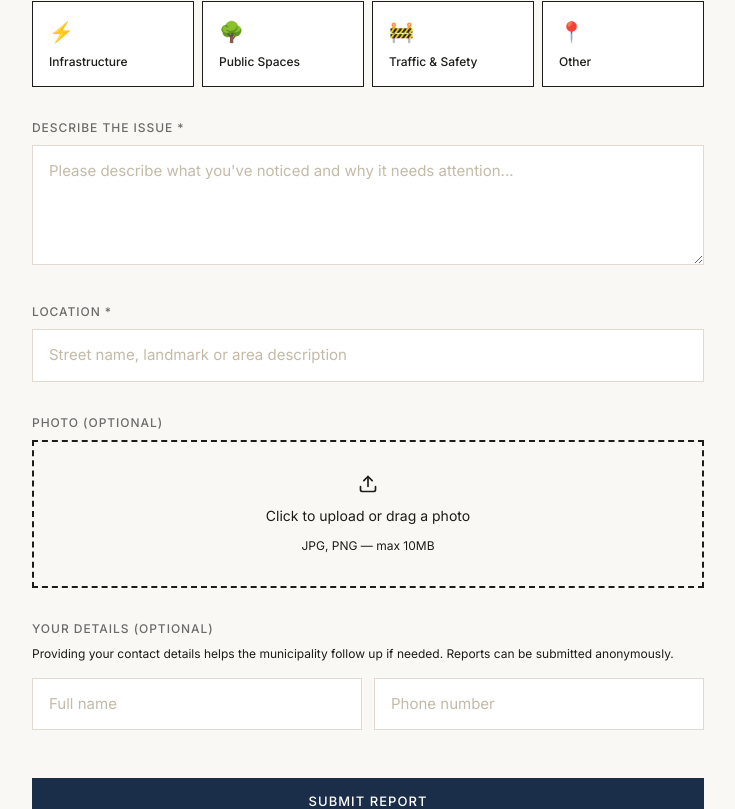
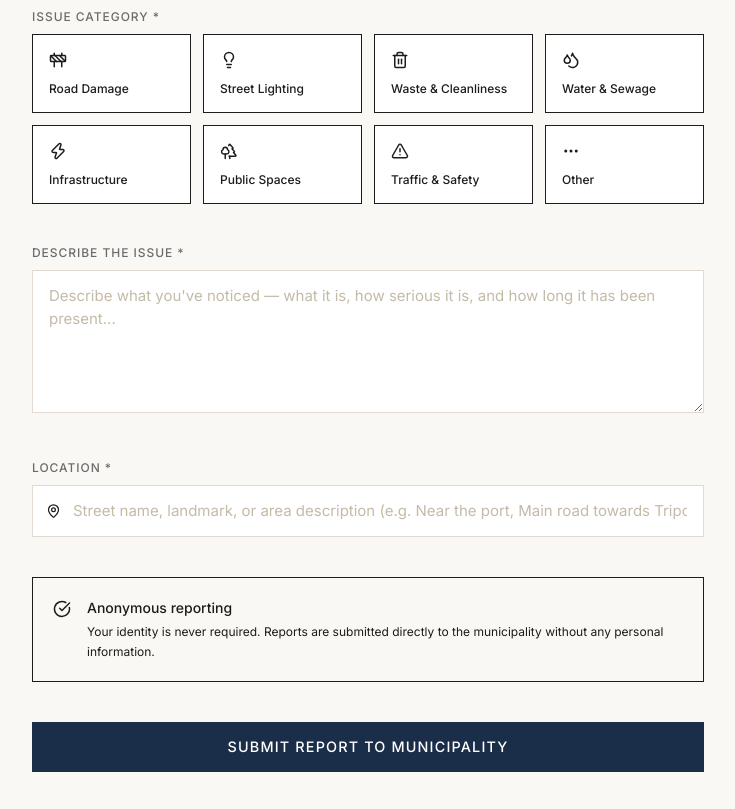
Before and after one commit to habibnemer/anfeh-municipality, a Next.js app: page /report in a window 1280 px wide. Shown: the part 576-1385 px from the top of the page, without its empty margins (0-735 px from the left). Built offline with nearby package versions, Linux system fonts and the light colour scheme.

Commit message:
Professional redesign: remove emojis, anonymous reports, real stats, no prototype disclaimers

```diff
--- a/app/page.tsx
+++ b/app/page.tsx
@@ -54,7 +54,7 @@ export default function HomePage() {
       <section style={{background:'var(--color-navy-dark)',borderBottom:'1px solid rgba(255,255,255,0.05)'}}>
         <div className="container-site">
           <div className="grid grid-cols-2 md:grid-cols-4" style={{borderRight:'1px solid rgba(255,255,255,0.05)'}}>
-            {[{v:'[Year]',l:'Municipality Est.'},{v:'[#]',l:'Active Projects'},{v:'[#]+',l:'Residents Served'},{v:'[#] km',l:'Coastline'}].map((s)=>(
+            {[{v:'1951',l:'Municipality Est.'},{v:'5',l:'Active Projects'},{v:'8,000+',l:'Residents Served'},{v:'4 km',l:'Coastline'}].map((s)=>(
               <div key={s.l} className="px-6 py-8 text-center" style={{borderLeft:'1px solid rgba(255,255,255,0.05)'}}>
                 <p className="font-serif text-2xl md:text-3xl text-white mb-1" style={{fontFamily:'var(--font-cormorant,Georgia,serif)'}}>{s.v}</p>
                 <p className="text-[10px] tracking-[0.2em] uppercase" style={{color:'rgba(255,255,255,0.3)'}}>{s.l}</p>
--- a/app/report/page.tsx
+++ b/app/report/page.tsx
@@ -2,37 +2,32 @@
 
 import { useState } from 'react'
 import Link from 'next/link'
-import { ArrowLeft, CheckCircle, Upload } from 'lucide-react'
+import { ArrowLeft, CheckCircle, Construction, Lightbulb, Trash2, Droplets, Zap, Trees, TriangleAlert, MoreHorizontal, MapPin } from 'lucide-react'
 import { reportCategories } from '@/lib/data'
 import { submitReport } from '@/lib/actions/reports'
+
+const iconMap: Record<string, React.ElementType> = {
+  Construction, Lightbulb, Trash2, Droplets, Zap, Trees, TriangleAlert, MoreHorizontal,
+}
 
 export default function ReportPage() {
   const [step, setStep] = useState<'form' | 'success'>('form')
   const [category, setCategory] = useState('')
   const [description, setDescription] = useState('')
   const [location, setLocation] = useState('')
-  const [name, setName] = useState('')
-  const [phone, setPhone] = useState('')
   const [loading, setLoading] = useState(false)
   const [error, setError] = useState('')
   const [ref, setRef] = useState('')
 
   const handleSubmit = async (e: React.FormEvent) => {
     e.preventDefault()
-    if (!category || !description.trim() || !location.trim()) {
-      setError('Please select a category, describe the issue and provide a location.')
-      return
-    }
+    if (!category) { setError('Please select an issue category.'); return }
+    if (!description.trim()) { setError('Please describe the issue.'); return }
+    if (!location.trim()) { setError('Please provide a location.'); return }
     setLoading(true)
     setError('')
     try {
-      const result = await submitReport({
-        category,
-        description,
-        location,
-        name: name.trim() || undefined,
-        phone: phone.trim() || undefined,
-      })
+      const result = await submitReport({ category, description, location })
       setRef(result.reference)
       setStep('success')
     } catch (err) {
@@ -46,23 +41,25 @@ export default function ReportPage() {
     return (
       <div className="min-h-screen flex items-center justify-center px-6 pt-20" style={{background:'var(--color-warm-white)'}}>
         <div className="w-full max-w-md text-center">
-          <div className="w-16 h-16 rounded-full border-2 flex items-center justify-center mx-auto mb-6" style={{borderColor:'var(--color-olive)'}}>
+          <div className="w-16 h-16 border-2 flex items-center justify-center mx-auto mb-6" style={{borderColor:'var(--color-olive)'}}>
             <CheckCircle size={28} style={{color:'var(--color-olive)'}} />
           </div>
           <h1 className="font-serif text-3xl mb-3" style={{fontFamily:'var(--font-cormorant,Georgia,serif)',color:'var(--color-navy)'}}>
-            Report Submitted
+            Report Received
           </h1>
-          <p className="text-sm mb-6" style={{color:'var(--color-muted)'}}>
-            Thank you for helping keep Anfeh safe and clean. The municipality will review your report.
+          <p className="text-sm mb-8 leading-relaxed" style={{color:'var(--color-muted)'}}>
+            Thank you for helping keep Anfeh safe and clean. The municipal team will review your report and take action.
           </p>
-          <div className="p-5 mb-8 border" style={{background:'var(--color-cream)',borderColor:'var(--color-stone)'}}>
-            <p className="text-[10px] tracking-widest uppercase mb-2" style={{color:'var(--color-muted)'}}>Reference Number</p>
-            <p className="font-serif text-2xl" style={{fontFamily:'var(--font-cormorant,Georgia,serif)',color:'var(--color-navy)'}}>{ref}</p>
-            <p className="text-xs mt-2" style={{color:'var(--color-limestone)'}}>Keep this reference for follow-up</p>
+          <div className="p-6 mb-8 border" style={{background:'var(--color-cream)',borderColor:'var(--color-stone)'}}>
+            <p className="text-[10px] tracking-[0.3em] uppercase mb-3" style={{color:'var(--color-muted)'}}>Reference Number</p>
+            <p className="font-serif text-3xl" style={{fontFamily:'var(--font-cormorant,Georgia,serif)',color:'var(--color-navy)'}}>{ref}</p>
+            <p className="text-xs mt-2" style={{color:'var(--color-limestone)'}}>Save this number to follow up on your report</p>
           </div>
           <div className="space-y-3">
-            <button onClick={()=>{setStep('form');setCategory('');setDescription('');setLocation('');setName('');setPhone('')}}
-              className="btn-primary w-full justify-center">
+            <button
+              onClick={() => { setStep('form'); setCategory(''); setDescription(''); setLocation('') }}
+              className="btn-primary w-full justify-center"
+            >
               Submit Another Report
             </button>
             <Link href="/" className="btn-ghost w-full justify-center">Return Home</Link>
@@ -74,46 +71,60 @@ export default function ReportPage() {
 
   return (
     <>
-      <div className="pt-32 pb-16" style={{background:'var(--color-navy)'}}>
+      {/* Hero */}
+      <div className="pt-36 pb-20" style={{background:'var(--color-navy)'}}>
         <div className="container-site">
-          <Link href="/" className="inline-flex items-center gap-2 text-sm mb-6 transition-colors" style={{color:'rgba(255,255,255,0.5)'}}>
-            <ArrowLeft size={14} /> Back
+          <Link href="/" className="inline-flex items-center gap-2 text-sm mb-8 transition-opacity hover:opacity-70" style={{color:'rgba(255,255,255,0.5)'}}>
+            <ArrowLeft size={14} /> Back to Home
           </Link>
-          <h1 className="font-serif text-4xl md:text-5xl text-white mb-3" style={{fontFamily:'var(--font-cormorant,Georgia,serif)'}}>
-            See something that needs attention?
+          <p className="text-[10px] tracking-[0.4em] uppercase mb-4" style={{color:'rgba(255,255,255,0.3)'}}>
+            Anfeh Municipality
+          </p>
+          <h1 className="font-serif text-4xl md:text-6xl text-white mb-5 leading-tight" style={{fontFamily:'var(--font-cormorant,Georgia,serif)'}}>
+            Report an Issue
           </h1>
-          <p className="text-base max-w-xl" style={{color:'rgba(255,255,255,0.6)'}}>
-            Help us keep Anfeh safe, clean and connected. Reports are reviewed by the municipal team.
+          <p className="text-base md:text-lg max-w-xl leading-relaxed" style={{color:'rgba(255,255,255,0.65)'}}>
+            Help us keep Anfeh safe, clean and well-maintained. Reports are reviewed directly by the municipal team. You can report anonymously — no personal details required.
           </p>
         </div>
       </div>
 
+      {/* Form */}
       <section className="section-padding" style={{background:'var(--color-warm-white)'}}>
         <div className="container-site">
           <div className="max-w-2xl">
-            <form onSubmit={handleSubmit} className="space-y-8">
+            <form onSubmit={handleSubmit} className="space-y-10">
 
               {/* Category */}
               <div>
-                <label className="form-label">Issue Category *</label>
-                <div className="grid grid-cols-2 md:grid-cols-4 gap-2">
-                  {reportCategories.map((cat)=>(
+                <label className="form-label mb-4 block">Issue Category *</label>
+                <div className="grid grid-cols-2 md:grid-cols-4 gap-3">
+                  {reportCategories.map((cat) => {
+                    const Icon = iconMap[cat.icon] || MoreHorizontal
+                    const selected = category === cat.id
+                    return (
                       <button
                         key={cat.id}
                         type="button"
-                      onClick={()=>setCategory(cat.id)}
-                      className="p-4 border text-left transition-all"
+                        onClick={() => setCategory(cat.id)}
+                        className="p-4 border text-left transition-all duration-200 flex flex-col gap-3"
                         style={{
-                        borderColor:category===cat.id?'var(--color-navy)':'var(--color-stone)',
-                        background:category===cat.id?'white':'white',
-                        boxShadow:category===cat.id?'inset 0 0 0 1px var(--color-navy)':undefined
+                          borderColor: selected ? 'var(--color-navy)' : 'var(--color-stone)',
+                          background: selected ? 'var(--color-navy)' : 'white',
+                          outline: selected ? '1px solid var(--color-navy)' : undefined,
                         }}
                       >
-                      <span className="text-xl block mb-2">{cat.emoji}</span>
-                      <span className="text-xs font-medium block" style={{color:'var(--color-charcoal)'}}>{cat.label}</span>
+                        <Icon size={18} style={{color: selected ? 'rgba(255,255,255,0.9)' : 'var(--color-navy)'}} />
+                        <span className="text-xs font-medium leading-tight block" style={{color: selected ? 'white' : 'var(--color-charcoal)'}}>{cat.label}</span>
                       </button>
-                  ))}
+                    )
+                  })}
                 </div>
+                {category && (
+                  <p className="text-xs mt-3" style={{color:'var(--color-muted)'}}>
+                    {reportCategories.find(c => c.id === category)?.description}
+                  </p>
+                )}
               </div>
 
               {/* Description */}
@@ -121,54 +132,55 @@ export default function ReportPage() {
                 <label className="form-label">Describe the Issue *</label>
                 <textarea
                   className="form-input"
-                  rows={4}
-                  placeholder="Please describe what you've noticed and why it needs attention..."
+                  rows={5}
+                  placeholder="Describe what you've noticed — what it is, how serious it is, and how long it has been present..."
                   value={description}
-                  onChange={e=>setDescription(e.target.value)}
+                  onChange={e => setDescription(e.target.value)}
                 />
               </div>
 
               {/* Location */}
               <div>
                 <label className="form-label">Location *</label>
+                <div className="relative">
+                  <MapPin size={15} className="absolute left-3.5 top-1/2 -translate-y-1/2 pointer-events-none" style={{color:'var(--color-limestone)'}} />
                   <input
                     type="text"
                     className="form-input"
-                  placeholder="Street name, landmark or area description"
+                    style={{paddingLeft:'2.5rem'}}
+                    placeholder="Street name, landmark, or area description (e.g. Near the port, Main road towards Tripoli)"
                     value={location}
-                  onChange={e=>setLocation(e.target.value)}
+                    onChange={e => setLocation(e.target.value)}
                   />
-              </div>
-
-              {/* Photo */}
-              <div>
-                <label className="form-label">Photo (Optional)</label>
-                <div className="border-2 border-dashed p-8 flex flex-col items-center justify-center gap-3 cursor-pointer hover:border-navy/30 transition-colors" style={{borderColor:'var(--color-stone)'}}>
-                  <Upload size={20} style={{color:'var(--color-limestone)'}} />
-                  <p className="text-sm" style={{color:'var(--color-muted)'}}>Click to upload or drag a photo</p>
-                  <p className="text-xs" style={{color:'var(--color-limestone)'}}>JPG, PNG — max 10MB</p>
                 </div>
               </div>
 
-              {/* Contact */}
+              {/* Anonymous notice */}
+              <div className="flex items-start gap-4 p-5 border" style={{background:'var(--color-cream)',borderColor:'var(--color-stone)'}}>
+                <CheckCircle size={18} className="flex-none mt-0.5" style={{color:'var(--color-olive)'}} />
                 <div>
-                <label className="form-label">Your Details (Optional)</label>
-                <p className="text-xs mb-4" style={{color:'var(--color-muted)'}}>Providing your contact details helps the municipality follow up if needed. Reports can be submitted anonymously.</p>
-                <div className="grid grid-cols-1 md:grid-cols-2 gap-3">
-                  <input type="text" className="form-input" placeholder="Full name" value={name} onChange={e=>setName(e.target.value)} />
-                  <input type="tel" className="form-input" placeholder="Phone number" value={phone} onChange={e=>setPhone(e.target.value)} />
+                  <p className="text-sm font-medium mb-1" style={{color:'var(--color-charcoal)'}}>Anonymous reporting</p>
+                  <p className="text-xs leading-relaxed" style={{color:'var(--color-muted)'}}>
+                    Your identity is never required. Reports are submitted directly to the municipality without any personal information.
+                  </p>
                 </div>
               </div>
 
-              {error && <p className="text-sm" style={{color:'#DC2626'}}>{error}</p>}
+              {error && (
+                <p className="text-sm px-4 py-3 border" style={{color:'#B91C1C',background:'#FEF2F2',borderColor:'#FECACA'}}>
+                  {error}
+                </p>
+              )}
 
-              <div className="pt-4">
-                <button type="submit" disabled={loading} className="btn-primary w-full justify-center" style={{opacity:loading?0.6:1}}>
-                  {loading ? 'Submitting...' : 'Submit Report'}
+              <div>
+                <button
+                  type="submit"
+                  disabled={loading}
+                  className="btn-primary w-full justify-center py-4"
+                  style={{opacity: loading ? 0.6 : 1, fontSize:'0.9rem'}}
+                >
+                  {loading ? 'Submitting...' : 'Submit Report to Municipality'}
                 </button>
-                <p className="text-xs text-center mt-4" style={{color:'var(--color-limestone)'}}>
-                  This is a prototype system. Reports are not transmitted to a live municipal system.
-                </p>
               </div>
             </form>
           </div>
--- a/lib/data/index.ts
+++ b/lib/data/index.ts
@@ -291,12 +291,12 @@ export const communityOrgs: CommunityOrg[] = [
 
 // ─── REPORT CATEGORIES ───────────────────────────────────────────────────────
 export const reportCategories = [
-  { id: 'road', label: 'Road Damage', emoji: '🛣', description: 'Potholes, cracked surfaces, damaged infrastructure' },
-  { id: 'lighting', label: 'Street Lighting', emoji: '💡', description: 'Broken or missing street lights' },
-  { id: 'waste', label: 'Waste & Cleanliness', emoji: '🗑', description: 'Illegal dumping, overflowing bins, cleaning issues' },
-  { id: 'water', label: 'Water & Sewage', emoji: '💧', description: 'Water supply issues, leaks, drainage problems' },
-  { id: 'infrastructure', label: 'Infrastructure', emoji: '⚡', description: 'Electrical, communications, public utilities' },
-  { id: 'parks', label: 'Public Spaces', emoji: '🌳', description: 'Parks, squares, public gardens, playgrounds' },
-  { id: 'traffic', label: 'Traffic & Safety', emoji: '🚧', description: 'Traffic signs, road markings, safety hazards' },
-  { id: 'other', label: 'Other', emoji: '📍', description: 'Any other public concern not listed above' },
+  { id: 'road', label: 'Road Damage', icon: 'Construction', description: 'Potholes, cracked surfaces, damaged infrastructure' },
+  { id: 'lighting', label: 'Street Lighting', icon: 'Lightbulb', description: 'Broken or missing street lights' },
+  { id: 'waste', label: 'Waste & Cleanliness', icon: 'Trash2', description: 'Illegal dumping, overflowing bins, cleaning issues' },
+  { id: 'water', label: 'Water & Sewage', icon: 'Droplets', description: 'Water supply issues, leaks, drainage problems' },
+  { id: 'infrastructure', label: 'Infrastructure', icon: 'Zap', description: 'Electrical, communications, public utilities' },
+  { id: 'parks', label: 'Public Spaces', icon: 'Trees', description: 'Parks, squares, public gardens, playgrounds' },
+  { id: 'traffic', label: 'Traffic & Safety', icon: 'TriangleAlert', description: 'Traffic signs, road markings, safety hazards' },
+  { id: 'other', label: 'Other', icon: 'MoreHorizontal', description: 'Any other public concern not listed above' },
 ]
```
Lines whose indentation alone changed are shown as unchanged.
